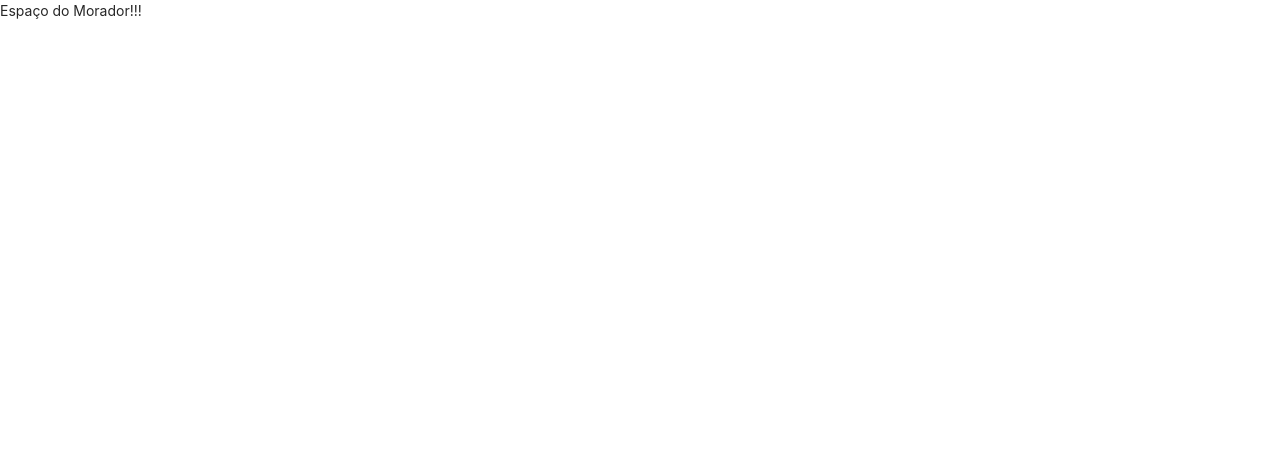
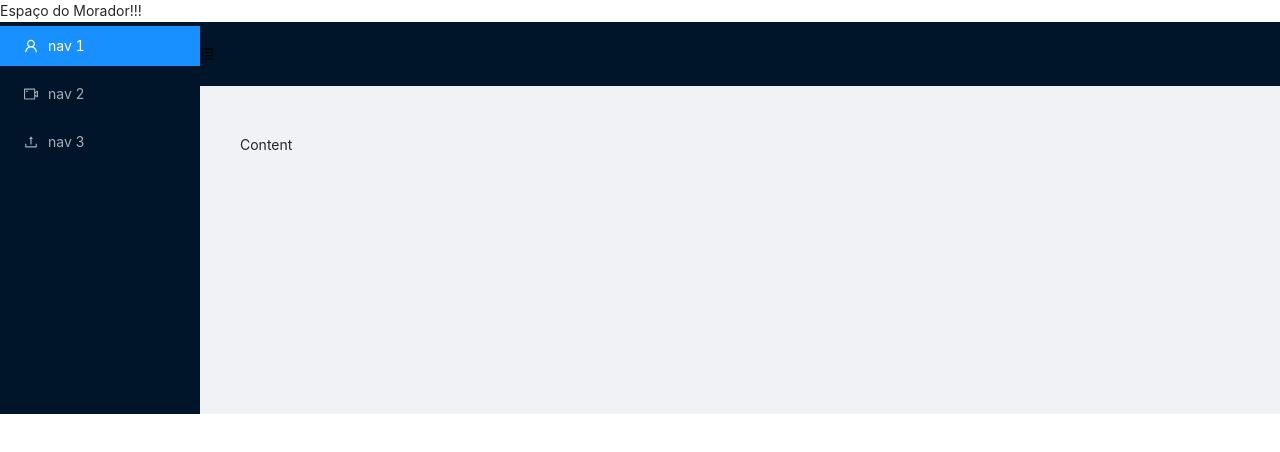
Before and after one commit to tamisakita/Condobook-front, a React (Create React App) app: page / in a window 1280 px wide. Shown: the top 452 px of the page. Built offline with nearby package versions, Linux system fonts and the light colour scheme; sample sign-in values are in the browser's storage.

Commit message:
created api.service

```diff
--- a/src/App.js
+++ b/src/App.js
@@ -9,7 +9,6 @@ import Dashboard from './components/dashboard/Dashboard';
 import DashboardResident from './components/dashboard-resident/DashboardResident';
 
 import localStorageUtils from './utils/localStorage.utils';
-
 
 class App extends Component {
   constructor() {
@@ -31,7 +30,10 @@ class App extends Component {
     const data = localStorageUtils.get();
 
     if (data) {
+      // eslint-disable-next-line
       this.state.isUserAuthenticated = true;
+      // eslint-disable-next-line
+      this.state.role = data.role;
     }
   }
 
--- a/src/components/api.service.js
+++ /dev/null
@@ -1 +0,0 @@
-import axios from 'axios';
--- a/src/components/navbar/Navbar.js
+++ b/src/components/navbar/Navbar.js
@@ -1,22 +1,72 @@
-import React from 'react';
+import React, { Component } from 'react';
 // import { Link } from 'react-router-dom';
 import { Layout, Menu } from 'antd';
+import {
+  MenuUnfoldOutlined,
+  MenuFoldOutlined,
+  UserOutlined,
+  VideoCameraOutlined,
+  UploadOutlined,
+} from '@ant-design/icons';
 
+const { Header, Sider, Content } = Layout;
 
-const { Header } = Layout;
+class Navbar extends Component {
+  state = {
+    collapsed: false,
+  };
 
+  toggle = () => {
+    this.setState({
+      collapsed: !this.state.collapsed,
+    });
+  };
 
-const navbar = ({ isUserAuth, role }) => {
+  render() {
     return (
       <nav>
         <ul>
-      {isUserAuth ? (
-        role === "sindico" ?
+        {this.props.isUserAuth ? (
+          this.props.role === "sindico" ?
           <>
             <li>Espaço do Sindico!!!</li>
           </> :
           <>
             <li>Espaço do Morador!!!</li>
+            <Layout>
+              <Sider trigger={null} collapsible collapsed={this.state.collapsed}>
+                <div className="logo" />
+                <Menu theme="dark" mode="inline" defaultSelectedKeys={['1']}>
+                  <Menu.Item key="1" icon={<UserOutlined />}>
+                    nav 1
+                  </Menu.Item>
+                  <Menu.Item key="2" icon={<VideoCameraOutlined />}>
+                    nav 2
+                  </Menu.Item>
+                  <Menu.Item key="3" icon={<UploadOutlined />}>
+                    nav 3
+                  </Menu.Item>
+                </Menu>
+              </Sider>
+              <Layout className="site-layout">
+                <Header className="site-layout-background" style={{ padding: 0 }}>
+                  {React.createElement(this.state.collapsed ? MenuUnfoldOutlined : MenuFoldOutlined, {
+                    className: 'trigger',
+                    onClick: this.toggle,
+                  })}
+                </Header>
+                <Content
+                  className="site-layout-background"
+                  style={{
+                    margin: '24px 16px',
+                    padding: 24,
+                    minHeight: 280,
+                  }}
+                >
+                  Content
+                </Content>
+              </Layout>
+            </Layout>
           </>
         ) : (
           <>
@@ -35,5 +85,10 @@ const navbar = ({ isUserAuth, role }) => {
       </nav>
     )
   }
+}
 
-export default navbar;
+// const navbar = ({ isUserAuth, role }) => {
+
+// }
+
+export default Navbar;
--- a/src/components/residents/AddResidents.js
+++ b/src/components/residents/AddResidents.js
@@ -1,7 +1,8 @@
 import React, { useState } from 'react';
-import axios from 'axios';
 
 import { Formik } from 'formik';
+
+import ApiServices from '../../services/api.service';
 
 import {
   Form,
@@ -80,12 +81,9 @@ const AddResidents = (props) => {
     }, 2000)
   }
 
-  const handleSubmitMethod = async (formValues, helperMethods) => {
+  const handleSubmitMethod = async (data, helperMethods) => {
     try {
-      await axios.post(
-        `${process.env.REACT_APP_API_BASE_URL}/residents/private/register`,
-        formValues,
-      );
+      await ApiServices.addResidents(data);
 
       setRegisterSuccessfull(true)
 
--- /dev/null
+++ b/src/services/api.service.js
@@ -0,0 +1,43 @@
+import axios from 'axios';
+import localStorageUtils from '../utils/localStorage.utils';
+
+class ApiServices {
+  constructor() {
+    this.api = axios.create({});
+
+
+    // permite configurar o request antes dele ser feito pelo axios
+    this.api.interceptors.request.use((config) => {
+      if (config.url.includes('/public')) {
+        return config;
+      }
+
+      const { token } = localStorageUtils.get();
+
+      config.headers.Authorization = `Bearer ${token}`;
+
+      return config;
+
+    });
+
+    this.api.interceptors.response.use(
+      response => response,
+      error => {
+        if (error.response.data.status === 401 && error.response.data.type === 'Auth-Token-Expired') {
+          localStorageUtils.delete();
+
+          window.location = '/login'
+        }
+
+        return Promise.reject(error);
+      },
+    );
+  }
+
+  addResidents = async data => {
+    await this.api.post(`${process.env.REACT_APP_API_BASE_URL}/residents/private/register`, data);
+  }
+}
+
+
+export default new ApiServices();
--- a/src/services/interceptors/api.interceptors.js
+++ /dev/null
@@ -1 +0,0 @@
-import localStorageUtils from '../../utils/localStorage.utils';
```
Lines whose indentation alone changed are shown as unchanged.
